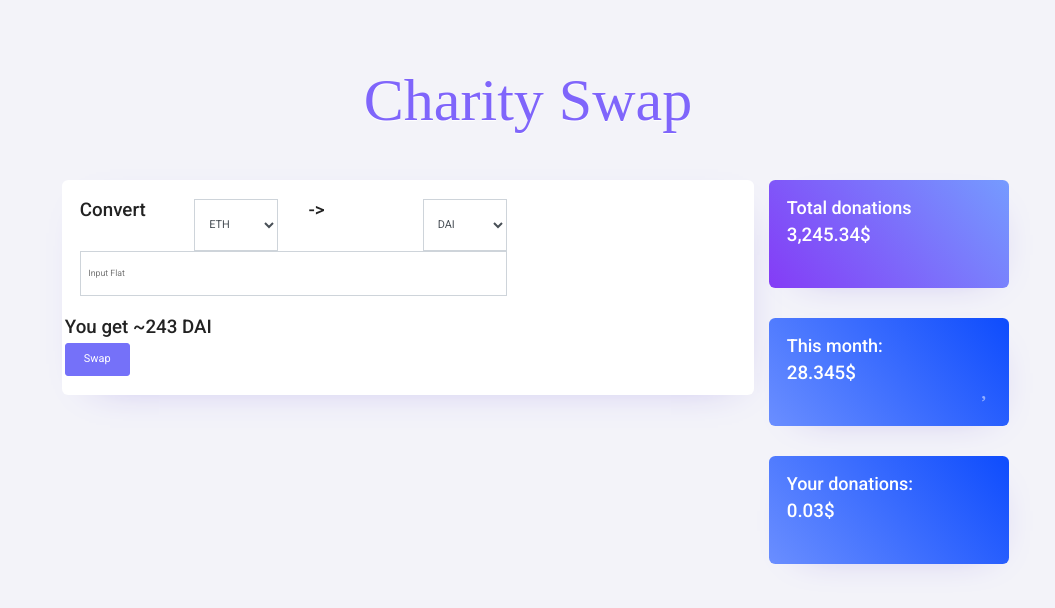
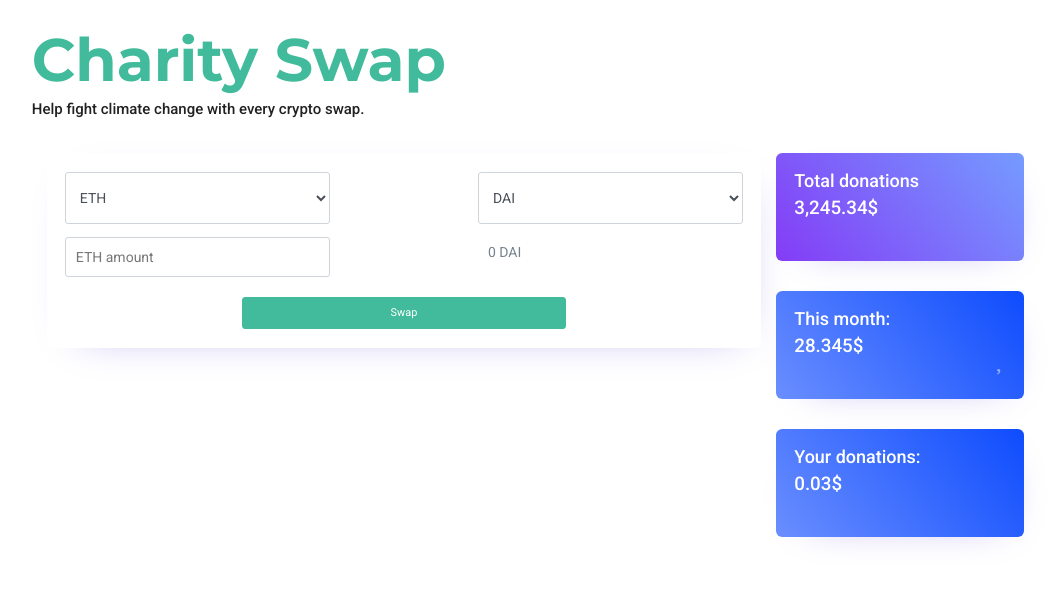
Before and after one commit to yippee-ki-yay/CharitySwap, a React (Create React App) app in the folder client/: page / in a window 1280 px wide. Shown: the top 608 px of the page, without its empty margins (112-1167 px from the left). Built offline with nearby package versions, Linux system fonts and the light colour scheme; a web font is replaced by a local one.

Commit message:
Redux base + minor restyle of swap page

```diff
--- a/client/package.json
+++ b/client/package.json
@@ -5,9 +5,13 @@
   "dependencies": {
     "axios": "^0.19.0",
     "decimal.js": "^10.2.0",
+    "node-sass": "^4.13.0",
     "react": "^16.6.3",
     "react-dom": "^16.6.3",
+    "react-redux": "^7.1.1",
     "react-scripts": "2.1.1",
+    "redux": "^4.0.4",
+    "redux-thunk": "^2.3.0",
     "web3": "^1.0.0-beta.55"
   },
   "scripts": {
--- a/client/public/index.html
+++ b/client/public/index.html
@@ -19,7 +19,8 @@
       work correctly both with client-side routing and a non-root public URL.
       Learn how to configure a non-root public URL by running `npm run build`.
     -->
-    <title>CharitySwap</title>
+    <link href="https://fonts.googleapis.com/css?family=Montserrat:400,700&display=swap" rel="stylesheet">
+    <title>Charity Swap</title>
   </head>
   <body>
     <noscript>
--- a/client/src/App.css
+++ /dev/null
@@ -1,16 +0,0 @@
-.main-container {
-  margin-top: 50px;
-}
-
-.text-small {
-  font-size: 15px;
-}
-
-.info-item {
-  margin-right: 25px;
-  font-size: 25px;
-}
-
-.bad-row {
-  color: red;
-}
--- a/client/src/App.js
+++ b/client/src/App.js
@@ -1,12 +1,13 @@
-import React, { Component } from "react";
-import getWeb3 from "./utils/getWeb3";
+import React, { Component } from 'react';
+import Dec from 'decimal.js';
+import getWeb3 from './utils/getWeb3';
 
 import './css/bootstrap.min.css';
 import './css/style.css';
 
-import "./App.css";
+import './App.scss';
 
-import { getDaoStatus } from "./services/daoService.js";
+import { getDaoStatus } from './services/daoService.js';
 
 import { CharityDao, CharitySwap } from './utils/config.json';
 
@@ -19,8 +20,15 @@ class App extends Component {
       account: null,
       web3: null,
       charitySwap: null,
-      charityDao: null
-    }
+      charityDao: null,
+      from: 'ETH',
+      to: 'DAI',
+      amount: '',
+      price: '0',
+    };
+
+    this.estimatePrice = this.estimatePrice.bind(this);
+    this.handleChange = this.handleChange.bind(this);
   }
 
   componentDidMount = async () => {
@@ -60,15 +68,30 @@ class App extends Component {
 
   };
 
+  handleChange(e) {
+    this.setState({
+      [e.target.name]: e.target.value,
+      price: '0',
+    }, this.estimatePrice) // debounce this
+  }
+
+  async estimatePrice() {
+    await new Promise(r => setTimeout(r, 1000));
+    this.setState({
+      price: Math.random() * 100
+    })
+  }
+
   render() {
+    const { from, to, price, amount } = this.state;
+
     return (
-        <div className="content-body">
-          <div className="container-fluid">
+      <div className="content-body exchange-page">
+        <div className="container">
 
-          <div className="row">
-            <div className="col-lg-12">
+          <div className="row heading">
             <h1>Charity Swap</h1>
-            </div>
+            <h3>Help fight climate change with every crypto swap. </h3>
           </div>
 
           <div className="row">
@@ -76,26 +99,22 @@ class App extends Component {
             <div className="col-lg-9">
               <div className="card">
                 <div className="card-body">
-                        <div className="container"></div>
+
                   <div className="row">
-
-                          <div className='col-lg-2'>
-                                <h2>Convert</h2>
-                              </div>
-                            <div className='col-lg-2'>
-                                <select className="form-control form-control-lg">
+                    <div className='col-lg-5'>
+                      <select className="form-control form-control-lg" onChange={this.handleChange} name="from" value={from}>
                         <option>ETH</option>
                         <option>DAI</option>
                         <option>MKR</option>
                       </select>
                     </div>
 
-                              <div className='col-lg-2'>
-                                <h2>-></h2>
+                    <div className='col-lg-2 text-center'>
+                      <span className="glyphicon glyphicon-arrow-right" aria-hidden="true"></span>
                     </div>
 
-                              <div className='col-lg-2'>
-                                <select className="form-control form-control-lg">
+                    <div className='col-lg-5'>
+                      <select className="form-control form-control-lg" onChange={this.handleChange} name="to" value={to}>
                         <option>DAI</option>
                         <option>MKR</option>
                         <option>ETH</option>
@@ -103,20 +122,39 @@ class App extends Component {
                     </div>
                   </div>
 
+                  <br />
+
                   <div className="row">
-                          <div className='col-lg-8'>
+                    <div className='col-lg-5'>
                       <div className="form-group">
-                                <input type="text" className="form-control input-flat" placeholder="Input Flat " />
+                        <input
+                          type="text"
+                          className="form-control"
+                          name="amount"
+                          onChange={this.handleChange}
+                          placeholder={`${from} amount`}
+                          value={amount}
+                        />
+                      </div>
+                    </div>
+
+
+                    <div className='col-lg-2 text-center'>
+                      <span className="glyphicon glyphicon-arrow-right" aria-hidden="true"></span>
+                    </div>
+
+                    <div className='col-lg-5'>
+                      <div className="price-estimate">
+                        {Dec(parseFloat(amount) || 0).times(price || 0).toDecimalPlaces(2).toString()} {to}
                       </div>
                     </div>
                   </div>
 
-                        <div className="row">
-                          <h2>You get ~243 DAI</h2>
-                        </div>
 
                   <div className="row">
-                          <button type="button" className="btn btn-primary btn-lg">Swap</button>
+                    <div className="col-lg-6 col-lg-offset-3">
+                      <button type="button" className="btn btn-primary btn-lg btn-block">Swap</button>
+                    </div>
                   </div>
 
                 </div>
@@ -132,7 +170,8 @@ class App extends Component {
                     <div className="d-inline-block">
                       <h2 className="text-white">3,245.34$</h2>
                     </div>
-                          <span className="float-right display-5 opacity-5"><i className="fa fa-money"></i></span>
+                    <span className="float-right display-5 opacity-5"><i
+                      className="fa fa-money"></i></span>
                   </div>
                 </div>
               </div>
@@ -144,7 +183,8 @@ class App extends Component {
                     <div className="d-inline-block">
                       <h2 className="text-white">28.345$</h2>
                     </div>
-                        <span className="float-right display-5 opacity-5"><i className="fa fa-heart"></i></span>
+                    <span className="float-right display-5 opacity-5"><i
+                      className="fa fa-heart"></i></span>
                   </div>
                 </div>
               </div>
@@ -156,7 +196,8 @@ class App extends Component {
                     <div className="d-inline-block">
                       <h2 className="text-white">0.03$</h2>
                     </div>
-                        <span className="float-right display-5 opacity-5"><i className="fa fa-users"></i></span>
+                    <span className="float-right display-5 opacity-5"><i
+                      className="fa fa-users"></i></span>
                   </div>
                 </div>
               </div>
--- /dev/null
+++ b/client/src/App.scss
@@ -0,0 +1,38 @@
+body {
+  background-color: white;
+}
+
+.heading {
+  margin-bottom: 30px;
+}
+
+.main-container {
+  margin-top: 50px;
+}
+
+.text-small {
+  font-size: 15px;
+}
+
+.info-item {
+  margin-right: 25px;
+  font-size: 25px;
+}
+
+.bad-row {
+  color: red;
+}
+
+.exchange-page {
+  input, select, .price-estimate {
+    font-size: 14px;
+    line-height: 30px;
+    height: 40px;
+    box-sizing: border-box;
+    border-radius: 3px;
+    padding: 0 10px;
+  }
+  .glyphicon-arrow-right {
+    line-height: 40px;
+  }
+}
--- a/client/src/index.js
+++ b/client/src/index.js
@@ -1,6 +1,8 @@
 import React from 'react';
 import ReactDOM from 'react-dom';
+import { Provider } from 'react-redux';
 import './index.css';
 import App from './App';
+import store from './store';
 
-ReactDOM.render(<App />, document.getElementById('root'));
+ReactDOM.render(<Provider store={store}><App /></Provider>, document.getElementById('root'));
--- /dev/null
+++ b/client/src/reducers/daoReducer.js
@@ -0,0 +1,20 @@
+const INITIAL_STATE = {
+  charities: [],
+  totalDonations: '0',
+
+};
+
+export default (state = INITIAL_STATE, action) => {
+  const { type, payload } = action;
+
+  switch (type) {
+    case 'INITIAL_DAO_DATA':
+      return {
+        ...state,
+        charities: payload.charities,
+      };
+
+    default:
+      return state;
+  }
+};
--- /dev/null
+++ b/client/src/reducers/index.js
@@ -0,0 +1,6 @@
+import { combineReducers } from 'redux';
+import dao from './daoReducer';
+
+export default combineReducers({
+  dao,
+});
--- /dev/null
+++ b/client/src/store.js
@@ -0,0 +1,11 @@
+import { createStore, applyMiddleware } from 'redux';
+import thunk from 'redux-thunk';
+import reducers from './reducers/'
+
+const reduxDevToolsEnchancer = window.__REDUX_DEVTOOLS_EXTENSION__ && window.__REDUX_DEVTOOLS_EXTENSION__();
+const createStoreWithMiddleware = applyMiddleware(thunk)(createStore);
+const store = createStoreWithMiddleware(reducers, reduxDevToolsEnchancer);
+
+window.store = store;
+
+export default store;
```
Also changed, not shown: client/src/actions/daoActions.js (added, +8 -0 lines), client/src/css/style.css, 1 other file (tests, documents, lock files or other folders). Lines whose indentation alone changed are shown as unchanged.
